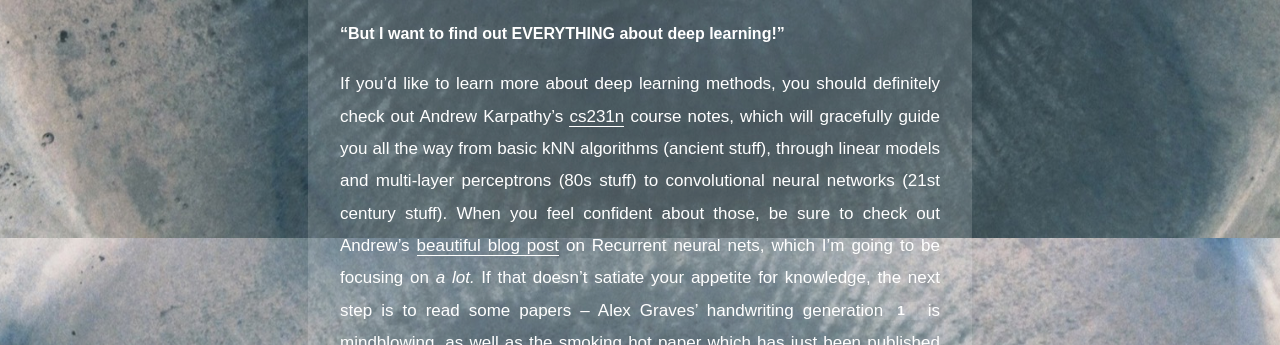
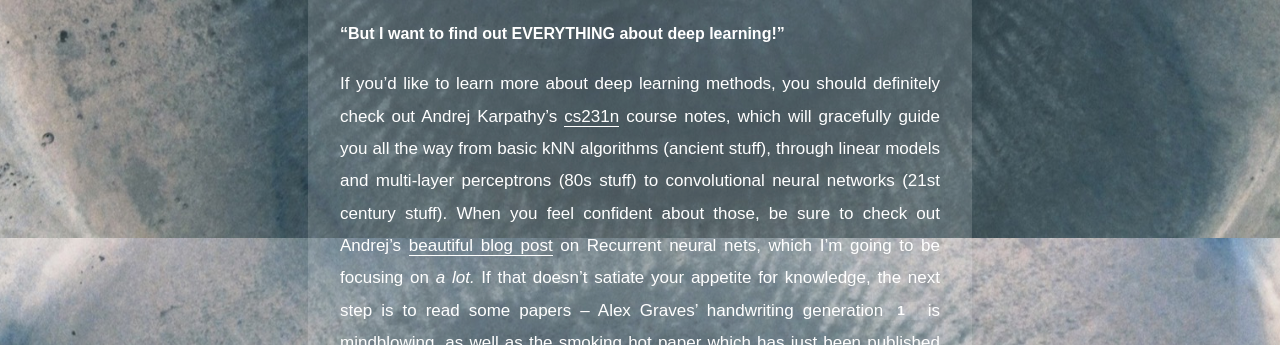
Before and after one commit to jakubfiala/notes, a Jekyll site: the page built from _posts/2015-11-27-deep-learning-and-sound-01-intro.markdown, in a window 1280 px wide and 900 px high, scrolled down 476 px. Shown: the part 186-531 px from the top of the window. Built offline with Jekyll 4.4.1, drawn with Linux system fonts in a browser that asks for light colours; some web fonts are replaced.

Commit message:
changed Andrew to Andrej, sorry Andrej, I should really know better

```diff
--- a/_posts/2015-11-27-deep-learning-and-sound-01-intro.markdown
+++ b/_posts/2015-11-27-deep-learning-and-sound-01-intro.markdown
@@ -11,7 +11,7 @@ of deep learning, neural networks etc. in much detail – this is rather an atte
 
 #### "But I want to find out EVERYTHING about deep learning!"
 
-If you'd like to learn more about deep learning methods, you should definitely check out Andrew Karpathy's [cs231n](https://cs231n.github.io) course notes, which will gracefully guide you all the way from basic kNN algorithms (ancient stuff), through linear models and multi-layer perceptrons (80s stuff) to convolutional neural networks (21st century stuff). When you feel confident about those, be sure to check out Andrew's [beautiful blog post](http://karpathy.github.io/2015/05/21/rnn-effectiveness/) on Recurrent neural nets, which I'm going to be focusing on *a lot.* If that doesn't satiate your appetite for knowledge, the next step is to read some papers – Alex Graves' handwriting generation[^1] is mindblowing, as well as the smoking hot paper which has just been published[^2] by Alec Radford et al. There's a million others, too, and most of them are accessible on *arxiv* or via Google Scholar. Good luck!
+If you'd like to learn more about deep learning methods, you should definitely check out Andrej Karpathy's [cs231n](https://cs231n.github.io) course notes, which will gracefully guide you all the way from basic kNN algorithms (ancient stuff), through linear models and multi-layer perceptrons (80s stuff) to convolutional neural networks (21st century stuff). When you feel confident about those, be sure to check out Andrej's [beautiful blog post](http://karpathy.github.io/2015/05/21/rnn-effectiveness/) on Recurrent neural nets, which I'm going to be focusing on *a lot.* If that doesn't satiate your appetite for knowledge, the next step is to read some papers – Alex Graves' handwriting generation[^1] is mindblowing, as well as the smoking hot paper which has just been published[^2] by Alec Radford et al. There's a million others, too, and most of them are accessible on *arxiv* or via Google Scholar. Good luck!
 
 ---
 
```
